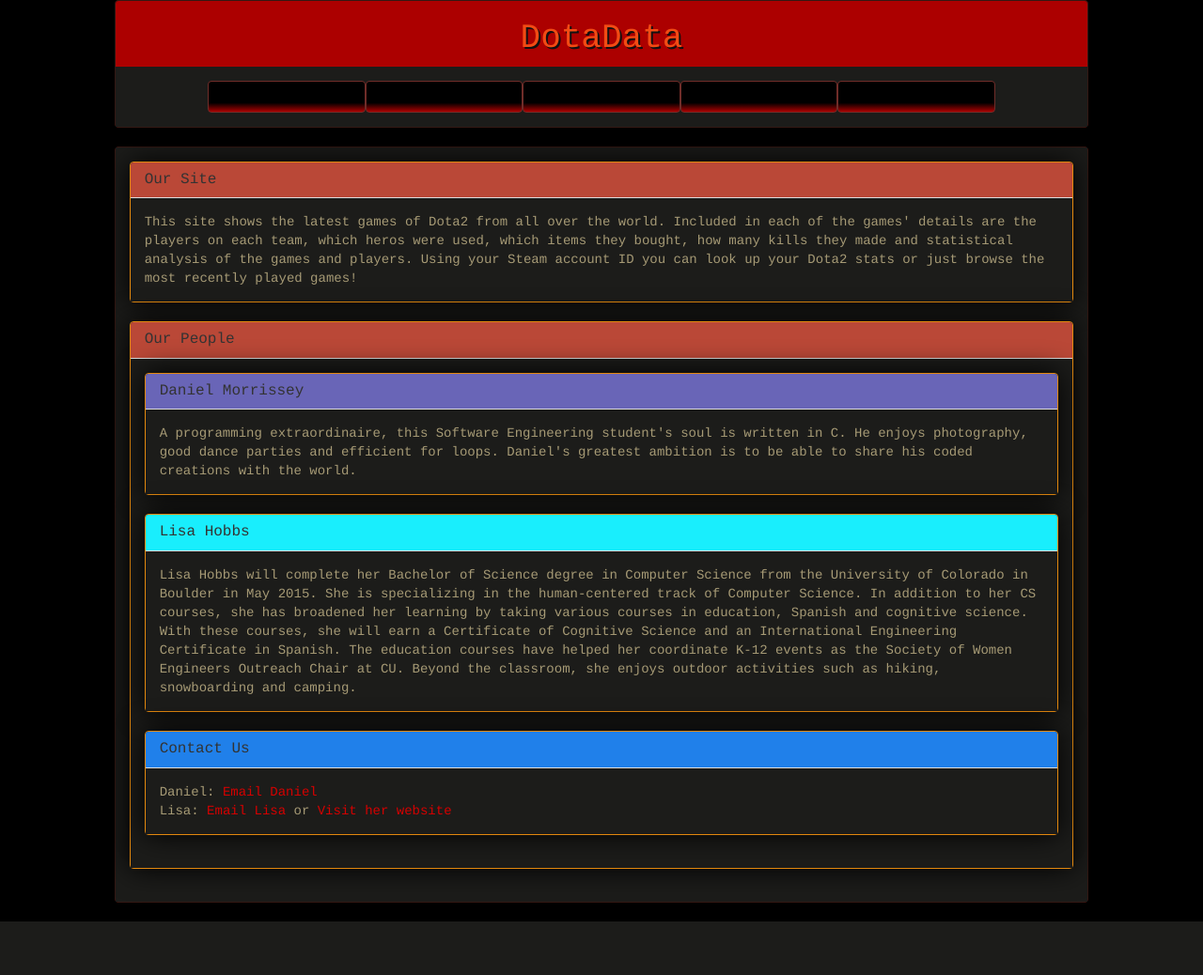
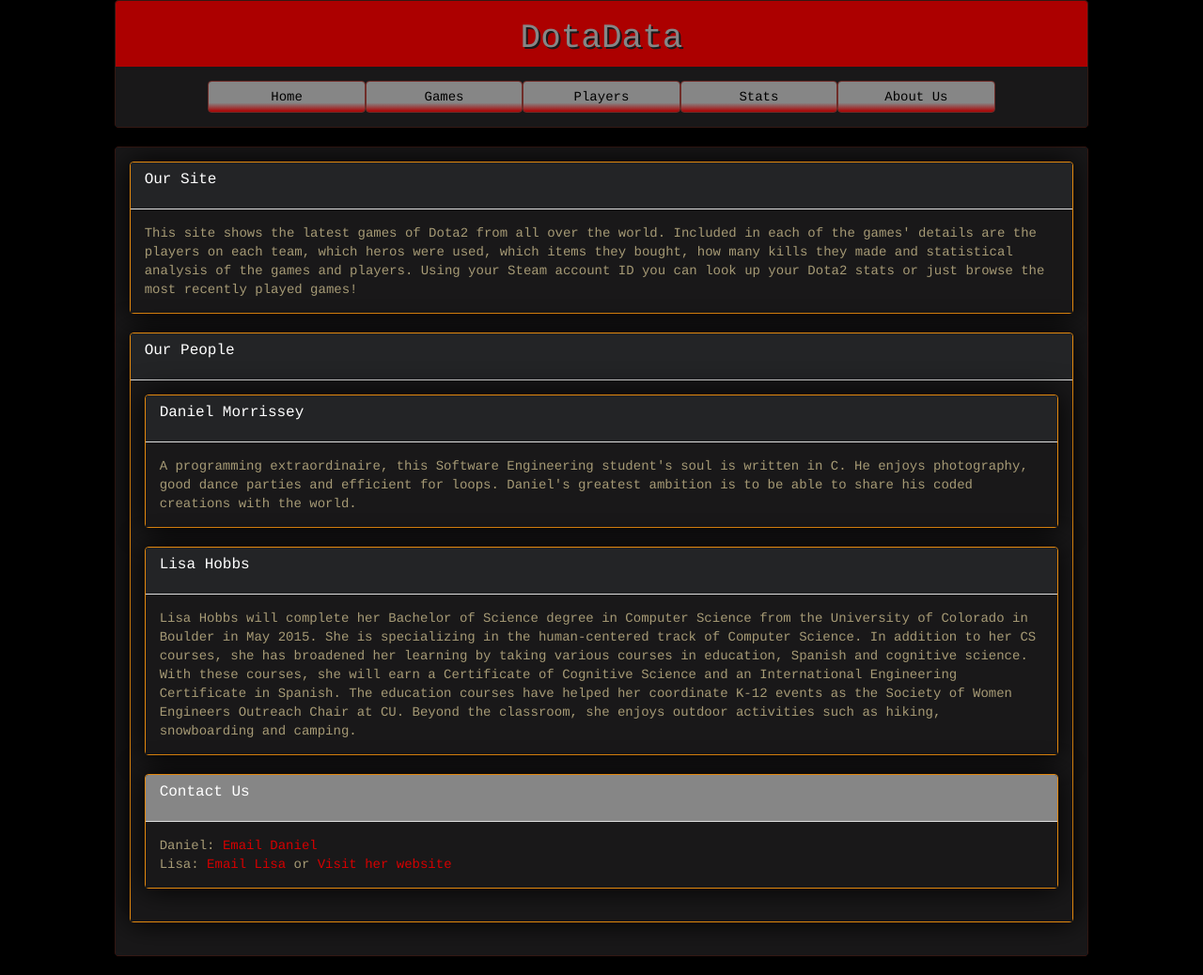
Before and after one commit to carlganz/DotaData, a Flask app: page /about in a window 1280 px wide. Shown: the whole page at 94% size. Before the commit the page ends 981 px from the top, so only its background shows below. Run offline with Flask 2, Linux system fonts and the light colour scheme; parts of the project's set-up code (start-up, migrations or seed data) failed here and were passed over; some libraries are stand-ins or nearby versions.

Commit message:
Made things grey

```diff
--- a/static/styles/style.css
+++ b/static/styles/style.css
@@ -10,42 +10,53 @@ body {
 .panel{
 	border-color: #341813;
 	background-color: #AC0000;
-	color: #f25b14;
+	color: #191819;
 }
 .panel-body{
-	background-color: #1C1C1A;
+	background-color: #191819;
 	color:#A69A75;
 }
 .panel-body .panel{
-	background-color: #1C1C1A;
+	background-color: #191819;
 	border-color:#E3880E;
 	box-shadow: 0 0 30px black;
 }
 .panel-body .panel .panel-heading {
-	background-color: #BA4837;
+	background-color: #232426;
+	color: white;
+	height:50px;
+	font-size: 20pt;
 }
 /* orange: #F24B14 */
 .panel-body .panel-body{
-	background-color: #1C1C1A;
+	background-color: #191819;
 }
 .panel-body .panel .panel .panel-heading{
 	background-color: #868686;
+	height:50px;
+	font-size: 20pt;
 }
 .panel-body .panel .panel .contact-heading{
-	background-color: #2080EA;
+	background-color: #868686;
+	height:50px;
+	font-size: 18pt;
 }
 .panel-body .panel .panel .contact-body a{
 	color: #D50000;
 }
 .panel-body .panel .panel .danny{
-	background-color: #6965B7;
+	background-color: #232426;
+	height: 50px;
+	font-size: 20pt;
 }
 .panel-body .panel .panel .lisa{
-	background-color: #19EEFD;
+	background-color: #232426;
+	height: 50px;
+	font-size: 20pt;
 }
 .btn {
-	background:-webkit-gradient( linear, left top, left bottom, color-stop(0.7, #000), color-stop(1, #AC0000) );
-	background:-moz-linear-gradient( center top, #1C1C1A 20%, #AC0000 100% );
+	background:-webkit-gradient( linear, left top, left bottom, color-stop(0.7, #868686), color-stop(1, #AC0000) );
+	background:-moz-linear-gradient( center top, #868686 20%, #AC0000 100% );
 	background-color: #341813;
 	border-color: #702D29;
 	color:#FFF;
@@ -53,13 +64,23 @@ body {
 
 /* This button was generated using CSSButtonGenerator.com */
 .panel-body .panel .panel .dire{
-	background-color: #6965B7;
+	background-color: #56211A;
+	height: 50px;
+	font-size: 18pt;
 }
 .panel-body .panel .panel .radiant{
-	background-color: #19EEFD;
+	background-color: #252D23;
+	height: 50px;
+	font-size: 18pt;
 }
 .panel-body .panel .match{
-	background-color: #2080EA;
+	background-color: #868686;
+	height: 50px;
+	font-size: 20pt;
+}
+.panel-body .panel .match a{
+	font-size: 20pt;
+	color:#000;
 }
 /* Default link styling #ec5d4c*/
 a:link {
@@ -92,8 +113,8 @@ body, html {
 	text-align:center;
 	margin-left:auto;
 	margin-right:auto;
-	color: #F24B14;
-	text-shadow: 2px 2px #111;
+	color: #868686;
+	text-shadow: 2px 2px #191819;
 }
 
 
--- a/update_db.py
+++ b/update_db.py
@@ -11,7 +11,6 @@ def UpdateWithRequestParameters (account_ids = None, game_type = None, hero_ids
 
     if game_type:
     	baser
-
 
 
 def UpdateGames ():
```
Also changed, not shown: templates/gameviewer.html (+8 -13 lines).
